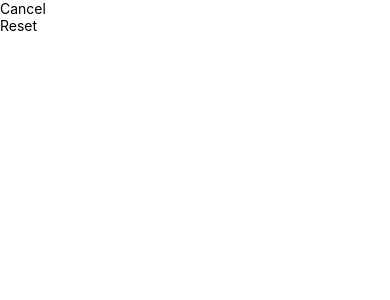
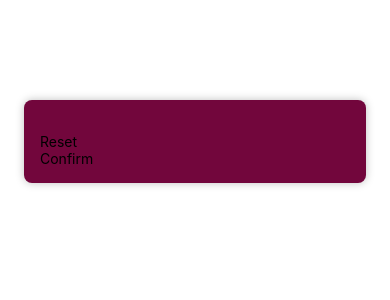
Before and after one commit to YogeshRR/React_Native_GameApp, a React Native app: screen / in a window 390 px wide. Shown: the top 300 px of the page. Built offline with nearby package versions, Linux system fonts and the light colour scheme.

Commit message:
Styling for Android and iOS

```diff
--- a/screens/StartGamesScreen.js
+++ b/screens/StartGamesScreen.js
@@ -1,13 +1,28 @@
-import { View } from "react-native";
+import { View, StyleSheet, TextInput } from "react-native";
 import PrimaryButton from "../components/PrimaryButton";
 
 function StartGameScreen() {
   return (
-    <View>
-      <PrimaryButton>Cancel</PrimaryButton>
+    <View style={styles.textInputContainer}>
+      <TextInput />
       <PrimaryButton>Reset</PrimaryButton>
+      <PrimaryButton>Confirm</PrimaryButton>
     </View>
   );
 }
 
 export default StartGameScreen;
+
+const styles = StyleSheet.create({
+  textInputContainer: {
+    marginTop: 100,
+    padding: 16,
+    marginHorizontal: 24,
+    borderRadius: 8,
+    backgroundColor: "#72063c",
+    elevation: 4,
+    shadowColor: "black",
+    shadowOpacity: 0.25,
+    shadowRadius: 8,
+  },
+});
```
